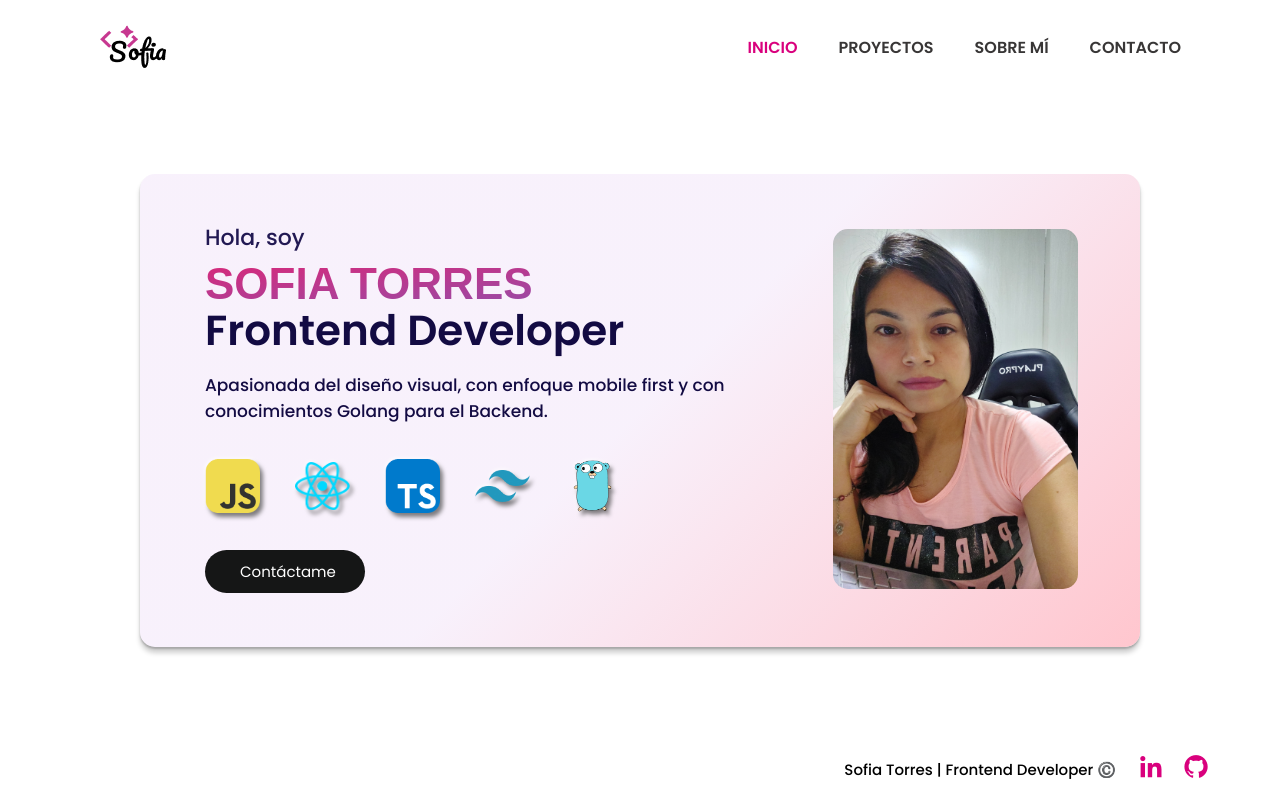
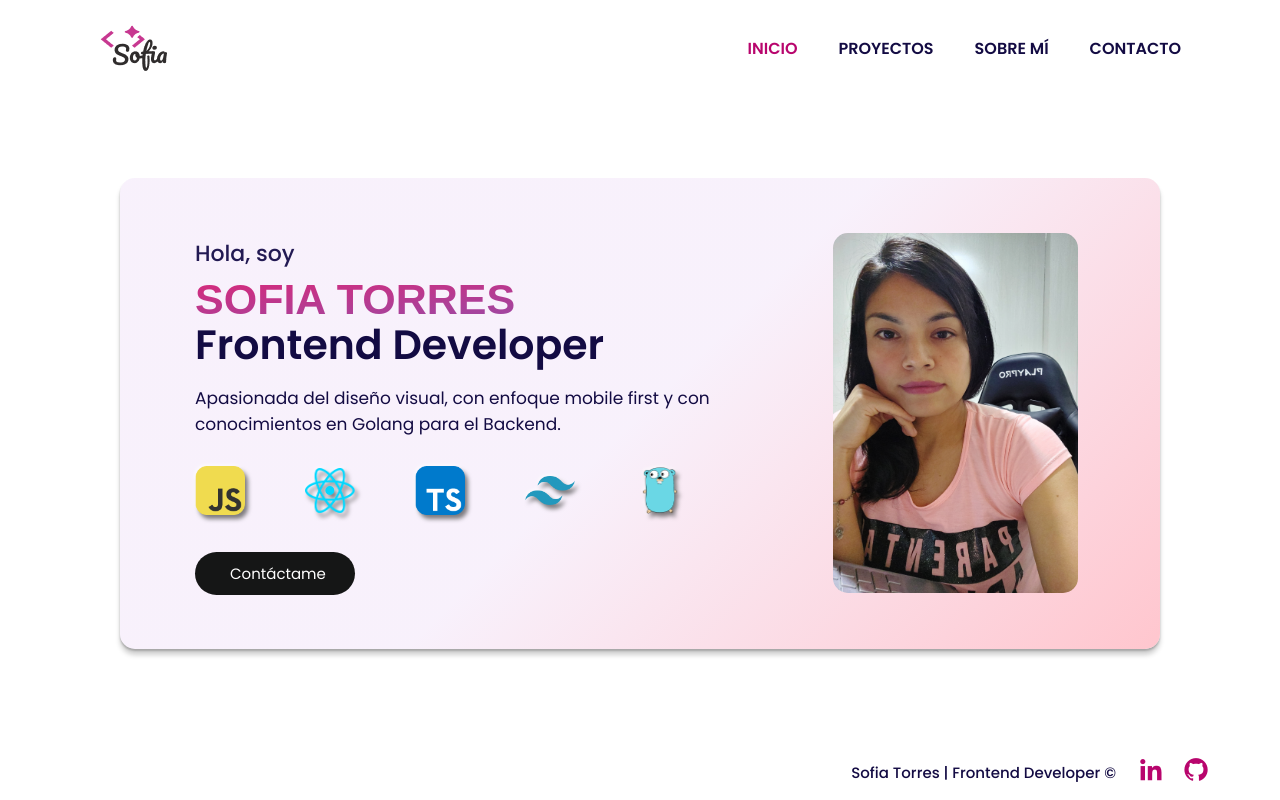
Before and after one commit to sofia-torres-v/Portfolio, a React (Vite) app: page / in a window 1280 px wide. Built offline with nearby package versions, Linux system fonts and the light colour scheme; a web font is replaced by a local one.

Commit message:
Add: new logo

```diff
--- a/src/App.css
+++ b/src/App.css
@@ -25,6 +25,7 @@
     width: 90%;
     margin: 0 auto;
     font-weight: 500;
+    color: #130B43;
 }
 
 .footer__social-icons{
--- a/src/Components/Navigation/Navbar.css
+++ b/src/Components/Navigation/Navbar.css
@@ -12,7 +12,7 @@
 
 .navbar__links {
     display: flex;
-    color: rgb(56, 54, 54);
+    color: #130B43;
     gap: 35px;
 }
 
@@ -41,7 +41,7 @@
     left: 0;
     width: 0;
     height: 2px;
-    background-color: #d9007d;
+    background-color: #b8056d;
     transition: width 0.6s;
 }
 
@@ -50,12 +50,12 @@
     width: 100%;
 }
 .navbar__link:hover {
-    color: #d9007d;
+    color: #b8056d;
 }
 
 /* Estilo para el enlace activo */
 .navbar__link.active {
-    color: #d9007d;
+    color: #b8056d;
 }
 .navbar__burger {
     width: 38px;
--- a/src/Components/cardProject/cardProject.css
+++ b/src/Components/cardProject/cardProject.css
@@ -6,7 +6,6 @@
 .card-project {
     height: 480px;
     border: solid 1px rgba(124, 128, 132, 0.533);
-
     box-shadow: 0 2px 5px rgba(0, 0, 0, 0.4);
     background-color: #fff;
     align-items: center;
@@ -15,7 +14,7 @@
     border-radius: 10px;
     transition: transform 1s;
     position: relative;
-    color: #000;
+    color: #130B43;
 }
 .card-front {
     display: flex;
@@ -129,7 +128,7 @@
     width: 80%;
     margin: 0 auto;
     padding: 0 0 30px;
-    font-weight: 500;
+    font-weight: 400;
 }
 
 .details-button {
@@ -139,7 +138,7 @@
     align-items: center;
     cursor: pointer;
     font-size: 1.5rem;
-    color: #d9007d;
+    color: #b8056d;
     border:none;
     border-radius: 15px;
 }
--- a/src/Components/footer/Footer.jsx
+++ b/src/Components/footer/Footer.jsx
@@ -7,7 +7,7 @@ const Footer = () => {
         <div>
 
             <div className="footer__content">
-                <p>Sofia Torres | Frontend Developer ©️</p>
+                <p>Sofia Torres | Frontend Developer &copy; </p>
                 <div className="footer__social-icons">
                     <a
                         href={aboutData.linkedin}
--- a/src/Components/introAbout/IntroAbout.css
+++ b/src/Components/introAbout/IntroAbout.css
@@ -21,7 +21,7 @@
 
 .intro__text {
     font-size: 1.5rem;
-    color: #151616;
+    color: #130B43;
 }
 
 .intro__text p {
--- a/src/Pages/About/About.css
+++ b/src/Pages/About/About.css
@@ -27,7 +27,7 @@
 }
 
 .skills__list {
-    color: #444044;
+    color: #130B43;
     display: flex;
     justify-content:center;
     flex-wrap: wrap;
@@ -74,7 +74,7 @@
 }
 
 .about__skills-titles a.active {
-    color: #d9007d;
+    color: #b8056d;
     border: 2px solid #d9007fa1;
 }
 
--- a/src/Pages/Contact/Contact.css
+++ b/src/Pages/Contact/Contact.css
@@ -70,11 +70,11 @@
 }
 
 .bx{
-    color: #d9007d;
+    color: #b8056d;
     font-size: 2.8rem;
     border-radius: 50%;
     padding: 5px;
-    border: 1px solid #d9007d ;
+    border: 1px solid #b8056d ;
 }
 
 @media (min-width: 750px) {
--- a/src/Pages/Home/Home.css
+++ b/src/Pages/Home/Home.css
@@ -1,9 +1,9 @@
 .home__view {
     width: 90%;
-    max-width: 1000px;
+    max-width: 1040px;
     margin: 20px auto;
     border-radius: 15px;
-    padding: 10px 10px 25px;
+    padding: 10px 30px 25px;
     background: linear-gradient(135deg, #e9d2f54f 50%, rgba(255, 191, 200, 0.89) 100%);
     box-shadow: 0 2px 2px rgba(0, 0, 0, 0.2), 0 6px 5px rgba(0, 0, 0, 0.19);
 }
@@ -22,7 +22,7 @@
 }
 
 .image__perfil {
-    width: 200px;
+    width: 100%;
     border-radius: 15px;
     display: block;
     margin: 0 auto;
@@ -33,7 +33,7 @@
     flex-direction: column;
     justify-content: flex-start;
     font-weight: 600;
-    padding: 0px 10px 0 ;
+    padding: 0px  ;
 }
 .span-hello1 {
     font-size: 1.8rem;
@@ -72,7 +72,7 @@
 .home__text {
     margin: 10px 0 12px;
     font-size: 1.5rem;
-    font-weight: 500;
+    font-weight: 400;
     color: #130B43;
 }
 
@@ -82,7 +82,7 @@
     justify-content: center;
     flex-wrap: wrap;
     align-items: center;
-    gap: 10px;
+    gap: 12px;
 }
 .intro__image {
     width: 42px;
@@ -129,28 +129,32 @@
 
 @media (min-width: 850px) {
     .home__view{
-        margin: 17px auto;
-        /* padding: 0 20px 12px; */
+        margin: 16px auto;
     }
 
     .box__image-perfil {
         flex: 0 1 199px;
     }
 
+    .home__content-info{
+       padding:  30px 20px 10px;
+    }
+
     .home__content-image {
         justify-content: flex-start;
-        gap: 35px;
-        margin: -85px 0 37px;
+        gap: 40px;
+        margin: -85px 20px 37px;
     }
 
     .image__perfil {
+        width: 100%;
         position: relative;
         bottom: -45px;
         height: 360px;
     }
 
     .title-home {
-        font-size: 4.2rem;
+        font-size: 4.1rem;
         margin-top: -10px;
     }
 
@@ -159,7 +163,7 @@
     }
 
     .span-hello {
-        font-size: 4.4rem;
+        font-size: 4.3rem;
     }
 
     .home__text {
@@ -167,12 +171,12 @@
     }
 
     .intro__image {
-        width: 55px;
+        width: 50px;
     }
 
     .button-title {
         padding: 10px 35px;
-        margin: 10px 0 29px;
+        margin: 10px 15px 29px;
     }
 }
 
@@ -180,22 +184,28 @@
     .box__image-perfil {
         flex: 0 1 350px;
     }
-
-    .image__perfil {
+    .image__perfil{
         width: 245px;
     }
-
     .home__view {
-        padding-left: 65px;
+        padding-left: 75px;
     }
 
-    .home__content-image, .home__content-info {
+    .home__content-info {
         padding: 0;
+        gap: 0;
     }
-
+    .home__content-image {
+        padding: 0;
+        gap: 60px;
+        margin: -82px 0px 37px;
+    }
     .container-hello{
-        padding: 0px 35px 0px 0px;
-        margin-top: -70px;
+        padding: 0;
+        margin-top: -50px;
+    }
+    .button-title {
+        margin: 10px 0 29px;
     }
 
 }
--- a/src/Pages/Home/Home.jsx
+++ b/src/Pages/Home/Home.jsx
@@ -18,7 +18,7 @@ const Home = () => {
                     <span className="span-hello">SOFIA TORRES</span>
                     <h1 className="title-home">Frontend Developer</h1>
                     <div className="home__text">
-                    Apasionada del diseño visual, con enfoque mobile first y con conocimientos Golang para el Backend.
+                    Apasionada del diseño visual, con enfoque mobile first y con conocimientos en Golang para el Backend.
                     </div>
                 </div>
                 <div className="column box__image-perfil">
```
Also changed, not shown: src/assets/images/logo.png.
